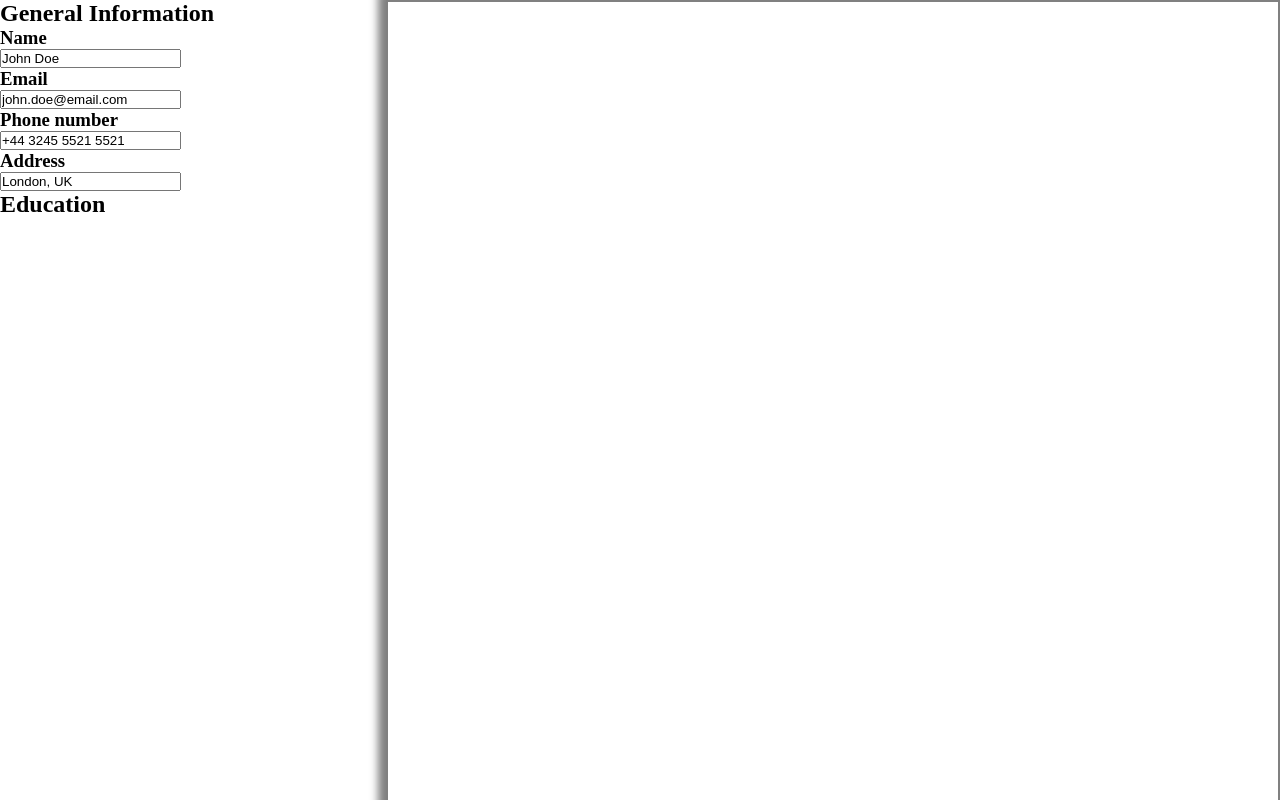
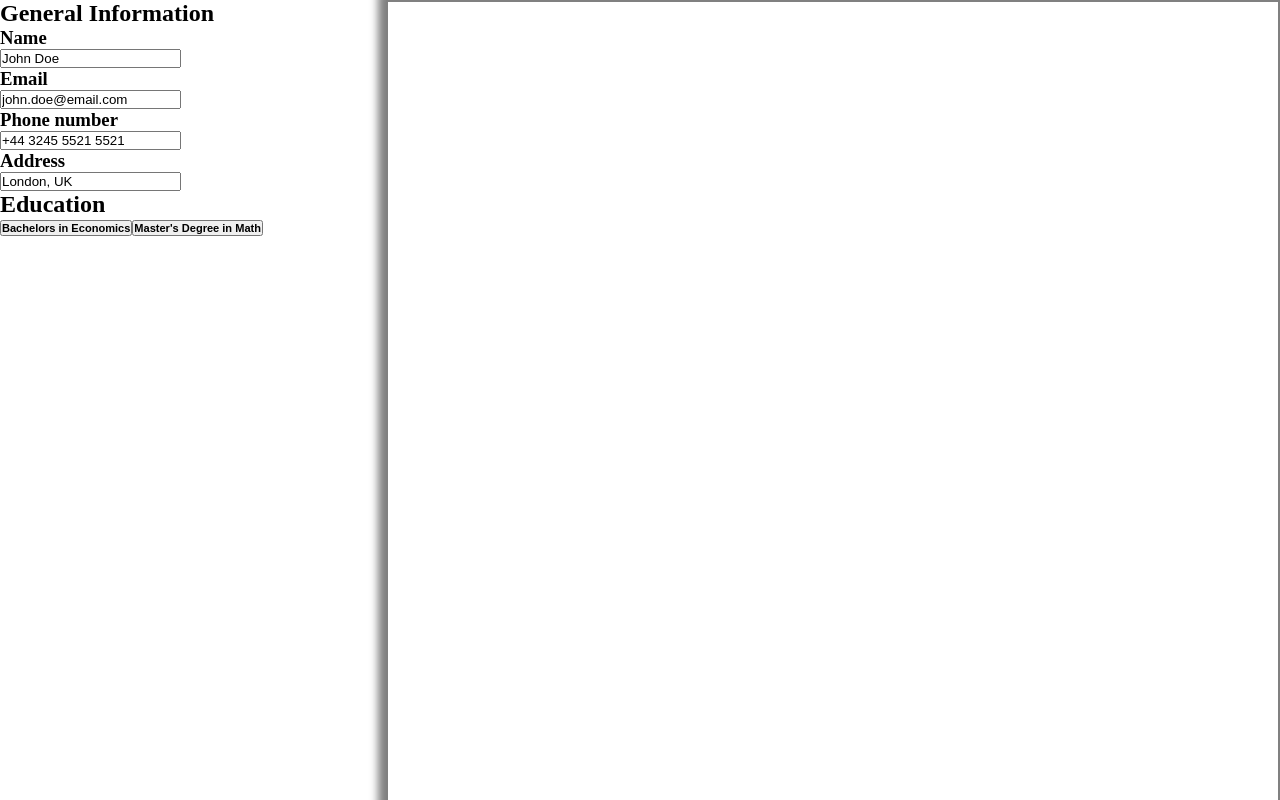
Before and after one commit to esb-11/CV-Generator, a React (Vite) app: page / in a window 1280 px wide. Shown: the top 800 px of the page. Built offline with nearby package versions, Linux system fonts and the light colour scheme.

Commit message:
feat: render education forms

```diff
--- /dev/null
+++ b/src/components/CVForm/CollapsedForm.jsx
@@ -0,0 +1,11 @@
+function CollapsedForm({ onClick, title, dataId }) {
+  return (
+    <button className="collapsed-form">
+      <h5 onClick={onClick} data-id={dataId}>
+        {title}
+      </h5>
+    </button>
+  );
+}
+
+export default CollapsedForm;
--- a/src/components/CVForm/EducationSection.jsx
+++ b/src/components/CVForm/EducationSection.jsx
@@ -1,15 +1,21 @@
 import { useState } from "react";
 import EducationForm from "./EducationForm";
+import FormSection from "./FormSection";
 
 function EducationSection({ education, onChange }) {
   const [currentId, setCurrentId] = useState(null);
+  const data = education.find((value) => value.id == currentId);
 
-  const data = education.find((value) => value.id == currentId);
+  function handleClick(e) {
+    const { id } = e.target.dataset;
+    setCurrentId(id);
+  }
 
   return (
     <div className="education-section">
       <h2>Education</h2>
       {data && <EducationForm onChange={onChange} {...data}></EducationForm>}
+      {!data && <FormSection array={education} onClick={handleClick} titleKey={"degree"}></FormSection>}
     </div>
   );
 }
--- /dev/null
+++ b/src/components/CVForm/FormSection.jsx
@@ -0,0 +1,18 @@
+import CollapsedForm from "./CollapsedForm";
+
+function FormSection({ array, onClick, titleKey }) {
+  return (
+    <div className="form-section">
+      {array.map((value) => (
+        <CollapsedForm
+          title={value[titleKey]}
+          onClick={onClick}
+          dataId={value.id}
+          key={value.id}
+        ></CollapsedForm>
+      ))}
+    </div>
+  );
+}
+
+export default FormSection;
```
Also changed, not shown: src/App.jsx (line endings or trailing spaces).
